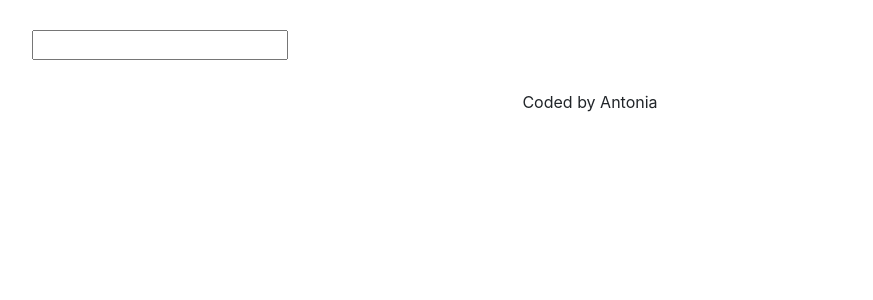
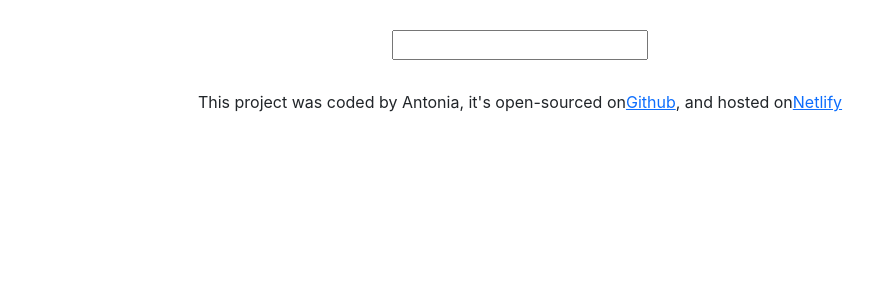
Before and after one commit to antoniab79/dictonary-project, a React (Create React App) app: page / in a window 1280 px wide. Shown: the top 300 px of the page, without its empty margins (50-923 px from the left). Built offline with nearby package versions, Linux system fonts and the light colour scheme.

Commit message:
updated footer and css

```diff
--- a/src/App.css
+++ b/src/App.css
@@ -6,3 +6,8 @@
   text-align: center;
   margin: 30px 0;
 }
+
+.App .container {
+  text-align: center;
+  margin: 30px 0;
+}
--- a/src/App.js
+++ b/src/App.js
@@ -10,7 +10,11 @@ export default function App() {
       <main>
         <Dictionary />
       </main>
-      <footer>Coded by Antonia</footer>
+      <footer>This project was coded by Antonia, it's open-sourced on
+        <a href="https://github.com/antoniab79/dictonary-project">Github</a>, and hosted on
+        <a href="https://react-word-lookup.netlify.app/">Netlify</a>
+
+      </footer>
     </div>
     </div>
   );
```
